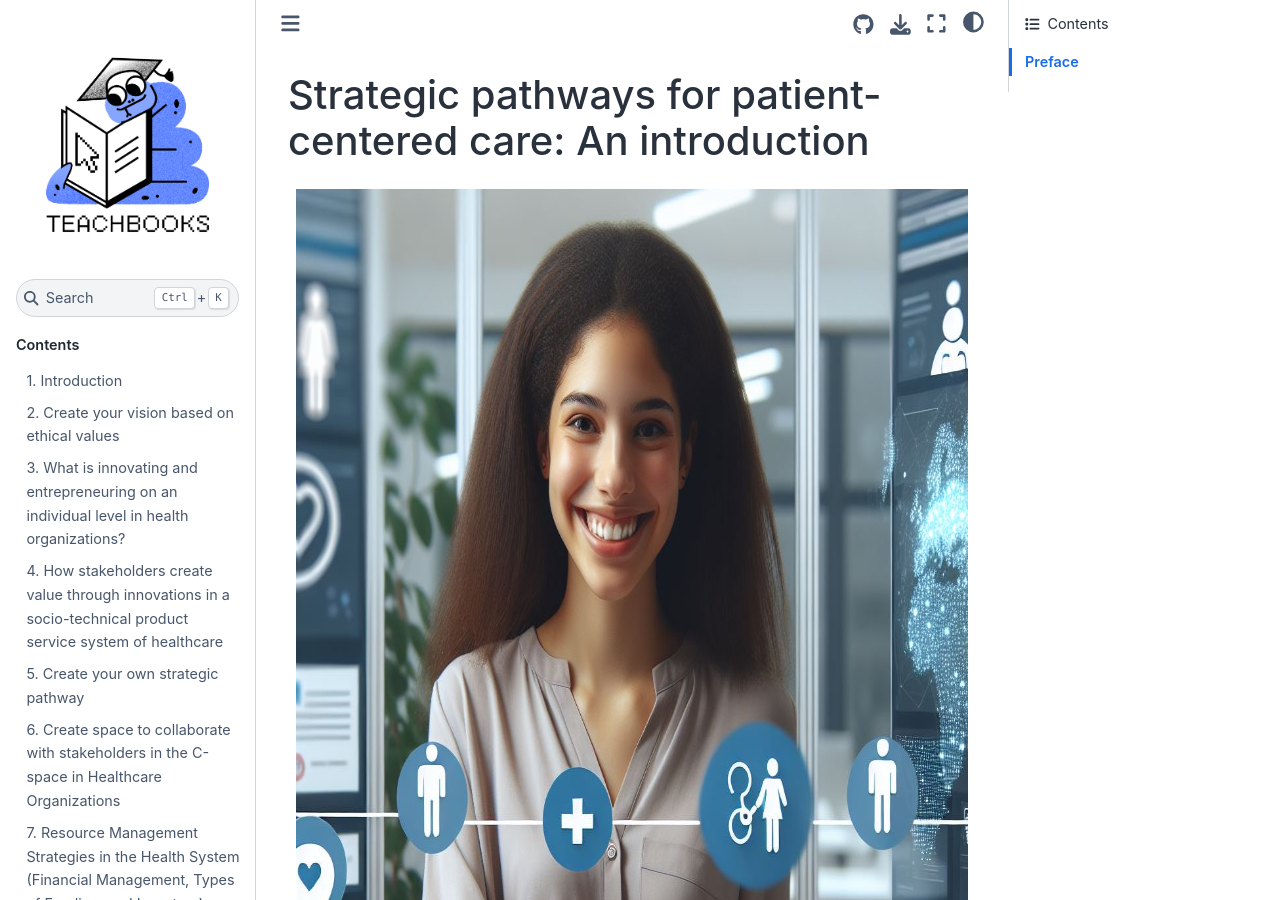
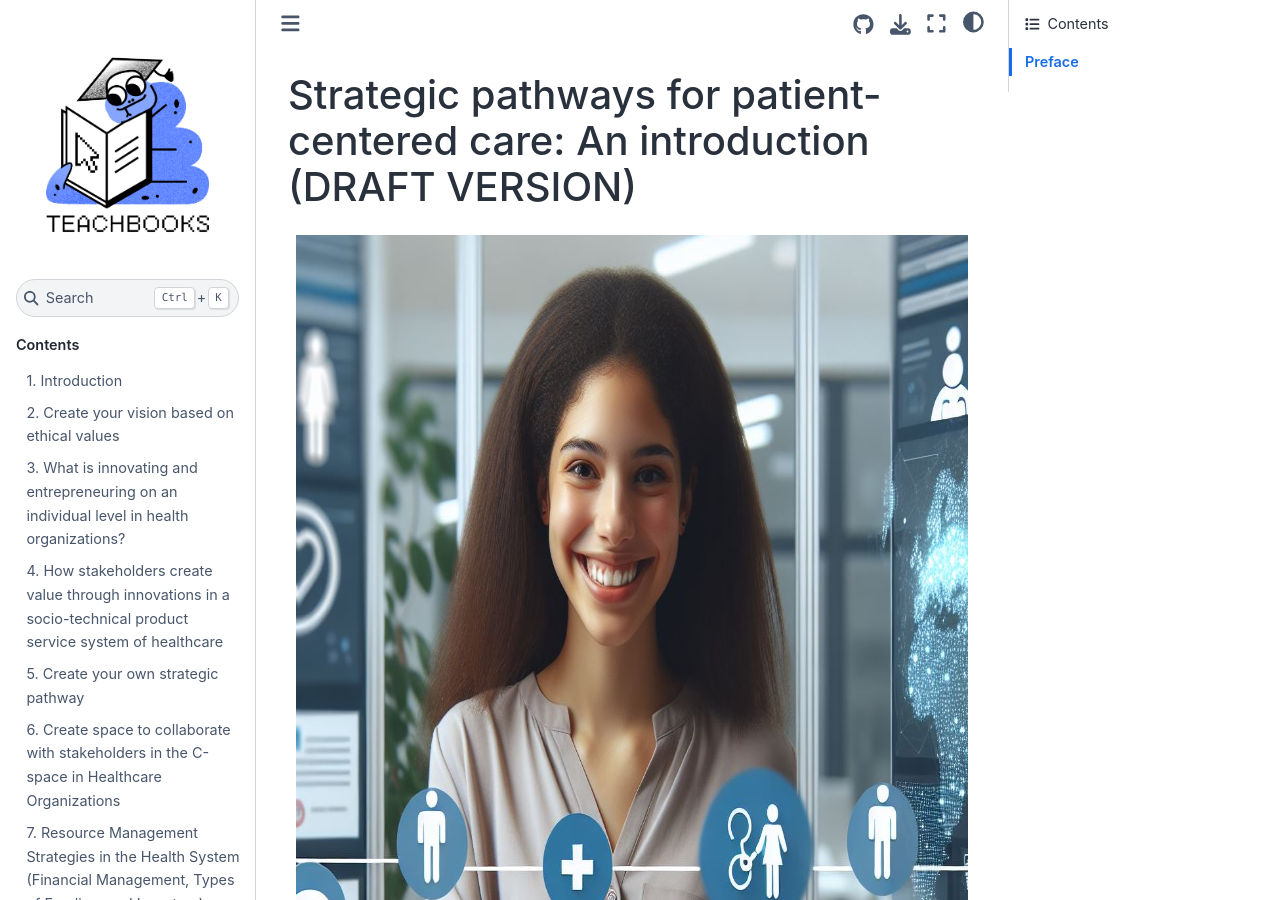
Before and after one commit to pietervandekerckhove/handbook-innovating-health, a Jupyter Book: the page built from book/chapters/01_preface.md, in a window 1280 px wide and 900 px high. Built offline with Jupyter Book 1.0.4 settings and Sphinx 7.4.7 and the Sphinx Book theme 1.1.4, drawn with Linux system fonts in a browser that asks for light colours; comment, search, counter and statistics services are not loaded.

````diff
--- a/book/chapters/01_preface.md
+++ b/book/chapters/01_preface.md
@@ -1,4 +1,4 @@
-# Strategic pathways for patient-centered care: An introduction
+# Strategic pathways for patient-centered care: An introduction (DRAFT VERSION)
 
 ```{figure} ../figures/Copilot.jpeg
 :height: 1024px
````
Also changed, not shown: book/figures/TU_Delft-logo.png (added).
